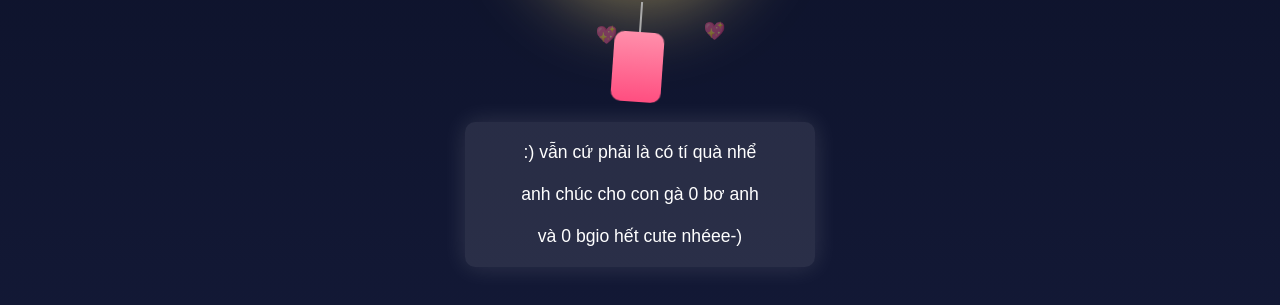
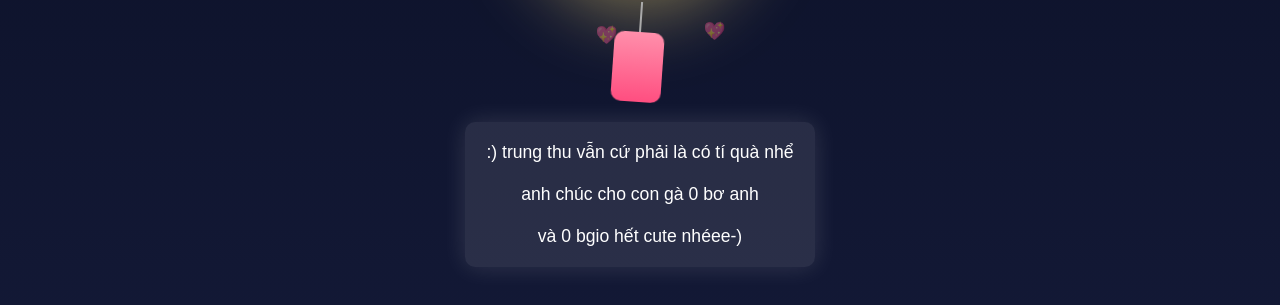
Before and after one commit to andq08/anhii, a plain HTML site: page index.html in a window 1280 px wide. Both pictures are taken after a click on the button "bấm bấm 💖". Shown: the part 293-598 px from the top of the page. Drawn offline with Linux system fonts and the light colour scheme.

Commit message:
Update index.html

```diff
--- a/index.html
+++ b/index.html
@@ -108,7 +108,7 @@ button:hover{background:#ff4e80;transform:translateX(-50%) scale(1.05);}
 <div class="lantern"></div>
 <button id="open">bấm bấm 💖</button>
 <div class="message" id="msg">
-  :) vẫn cứ phải là có tí quà nhể<br>
+  :) trung thu vẫn cứ phải là có tí quà nhể<br>
   <br>
   anh chúc cho con gà 0 bơ anh<br><br>
   và 0 bgio hết cute nhéee-)
```
